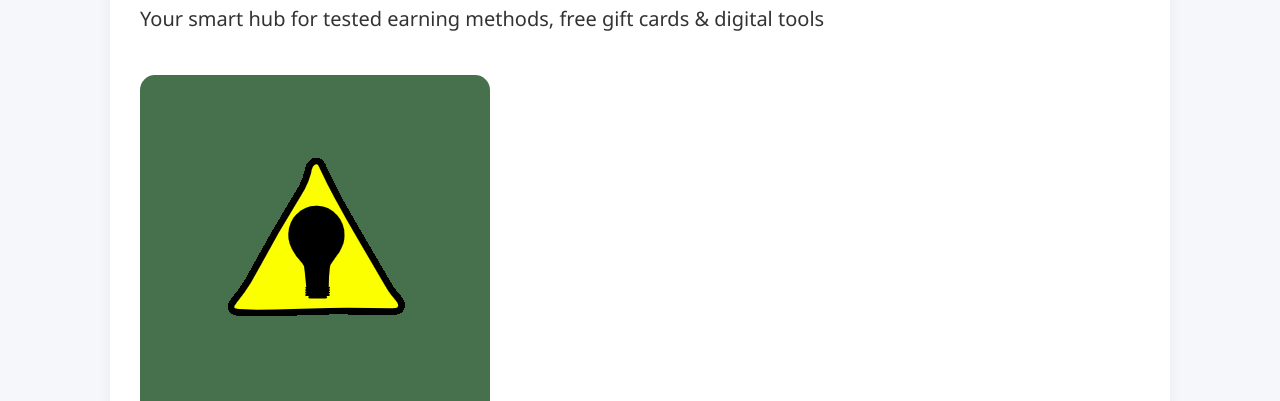
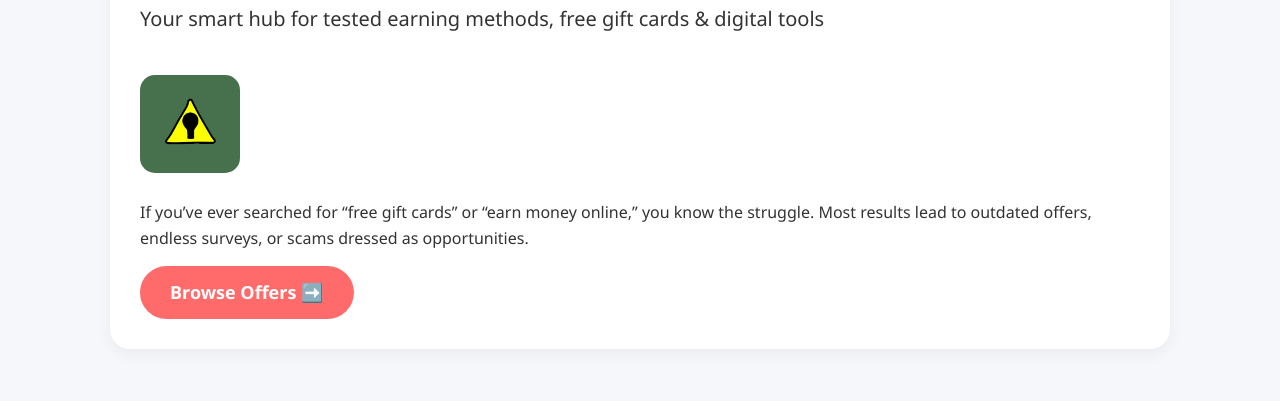
Before and after one commit to DigiNest-biz/DigiNest, a plain HTML site: page index.html in a window 1280 px wide. Shown: the part 397-798 px from the top of the page. Drawn offline with Linux system fonts and the light colour scheme.

Commit message:
Update index.html

```diff
--- a/index.html
+++ b/index.html
@@ -152,7 +152,7 @@
         </div>
         <h1>Welcome to DigiNest</h1>
         <p style="font-size: 20px; margin-bottom: 20px;">Your smart hub for tested earning methods, free gift cards & digital tools</p>
-        <img src="warning.png.jpg" alt="What We Do" style="width:350%; max-width:350px; border-radius:15px; margin:20px 0;">
+        <img src="warning.png.jpg" alt="What We Do" style="width:100%; max-width:100px; border-radius:15px; margin:20px 0;">
         <p>If you’ve ever searched for “free gift cards” or “earn money online,” you know the struggle. Most results lead to outdated offers, endless surveys, or scams dressed as opportunities.</p>
         <a href="#offers" class="btn">Browse Offers ➡️</a>
     </section>
```
